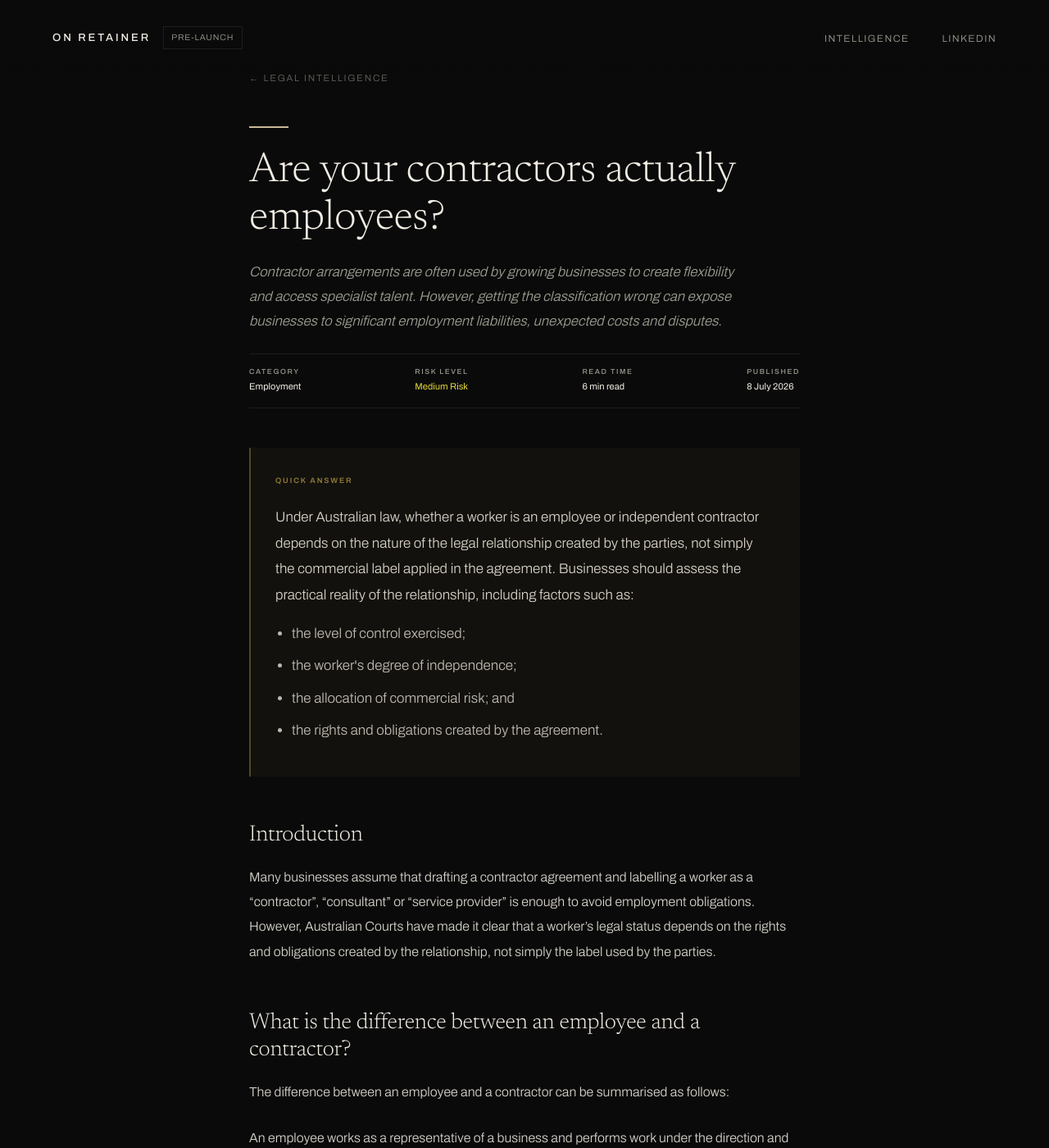
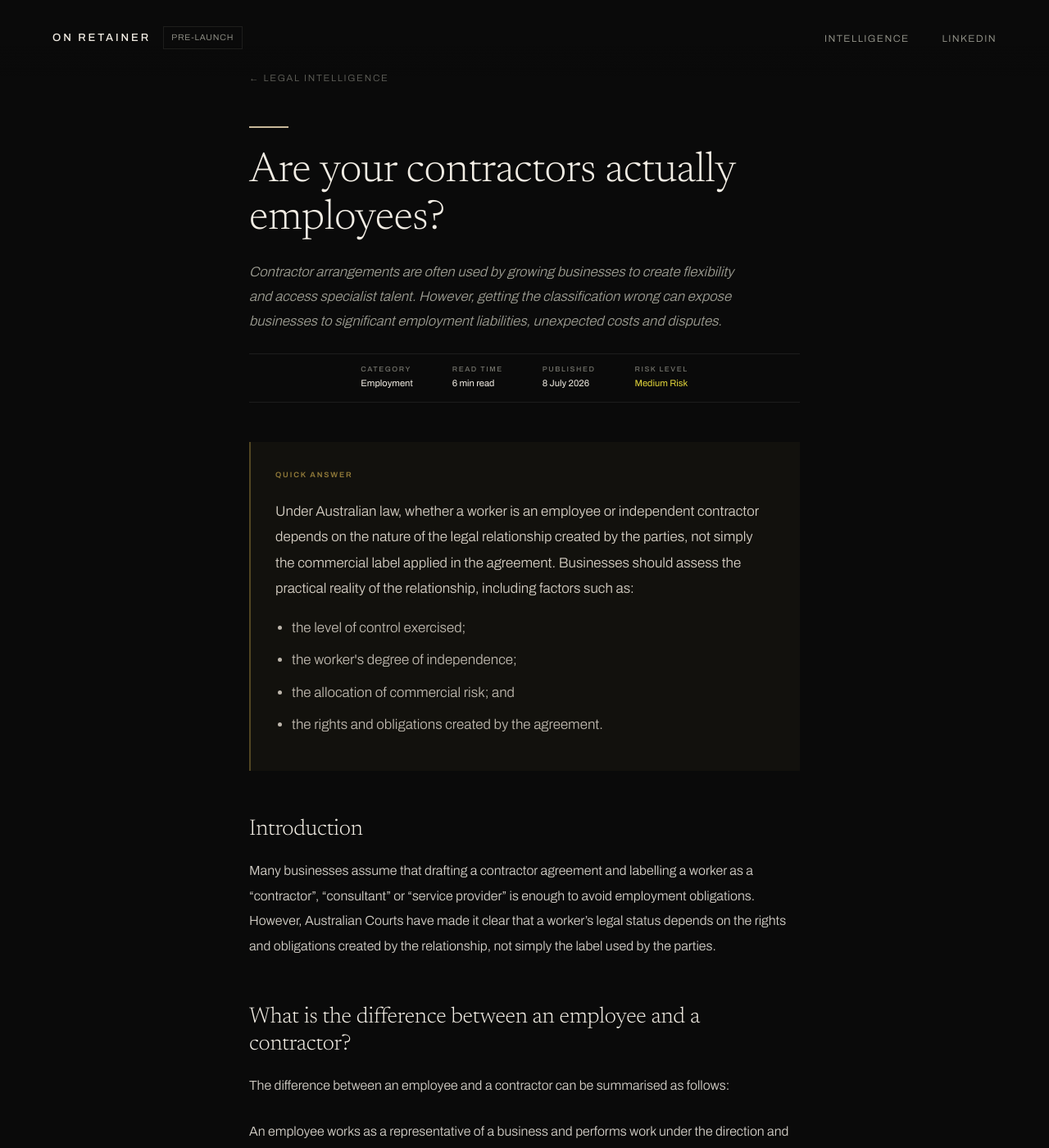
Before and after one commit to Syn-axe/solid-guacamole, a Jekyll site: the page built from _articles/independent-contractor-vs-employee.md, in a window 1280 px wide and 1400 px high. Shown: the whole window at 82% size. Built offline with Jekyll 4.4.1, drawn with Linux system fonts in a browser that asks for light colours.

Commit message:
Update article.html

```diff
--- a/_layouts/article.html
+++ b/_layouts/article.html
@@ -111,10 +111,10 @@
     .article-meta-strip {
       display: grid;
       grid-template-columns: repeat(4, max-content);
-      justify-content: space-between;
-      gap: 1.5rem;
+      justify-content: center;
+      column-gap: clamp(2rem, 5vw, 3rem);
       width: 100%;
-      padding: 1rem 0 1.15rem;
+      padding: 0.8rem 0 0.9rem;
       border-top: 1px solid var(--border-faint);
       border-bottom: 1px solid var(--border-faint);
     }
@@ -133,6 +133,7 @@
       line-height: 1.2;
       text-transform: uppercase;
       color: var(--slate);
+      opacity: 0.72;
     }
 
     .meta-value {
@@ -519,16 +520,16 @@
           <span class="meta-value">{{ page.category }}</span>
         </div>
         <div class="meta-item">
-          <span class="meta-label">Risk Level</span>
-          <span class="meta-value meta-value--accent">{{ page.risk }}</span>
-        </div>
-        <div class="meta-item">
           <span class="meta-label">Read Time</span>
           <span class="meta-value">{{ page.read_time }}</span>
         </div>
         <div class="meta-item">
           <span class="meta-label">Published</span>
           <span class="meta-value">{{ page.date | date: "%-d %B %Y" }}</span>
+        </div>
+        <div class="meta-item">
+          <span class="meta-label">Risk Level</span>
+          <span class="meta-value meta-value--accent">{{ page.risk }}</span>
         </div>
       </div>
     </div>
```
